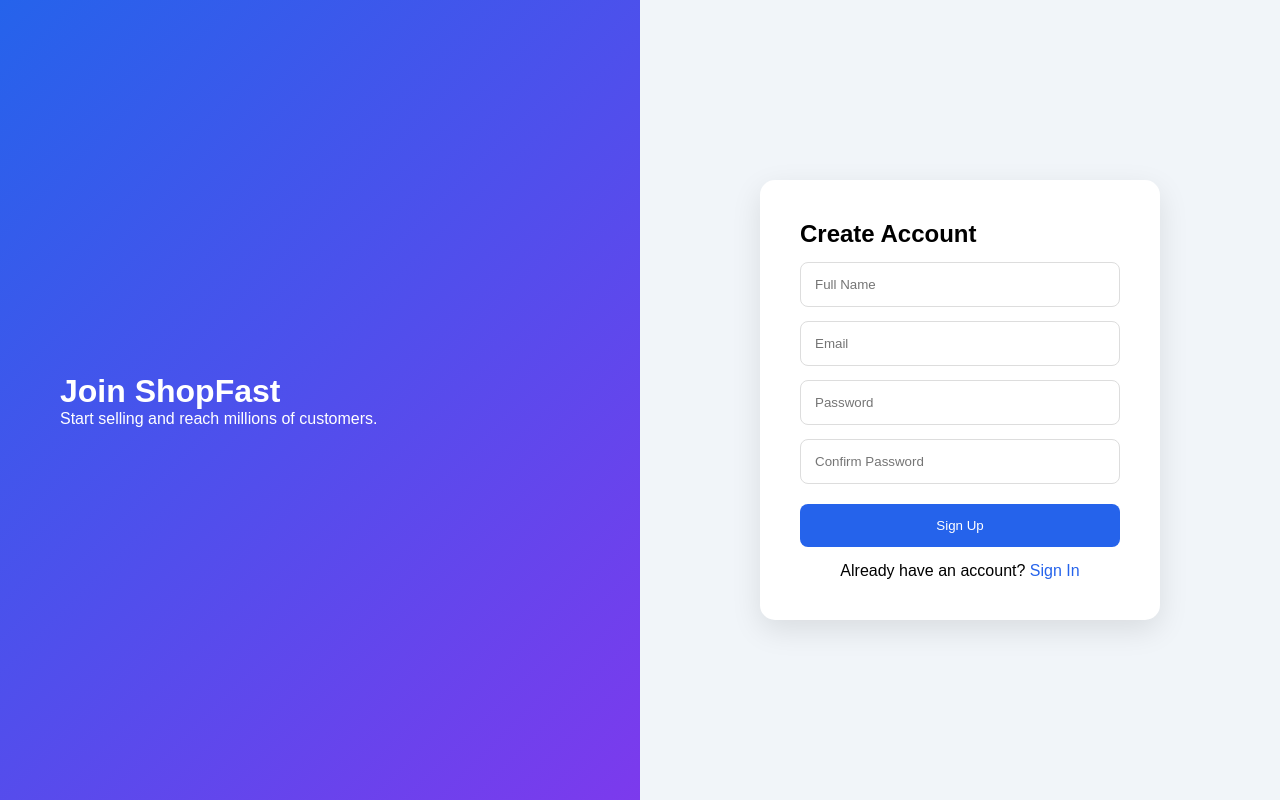
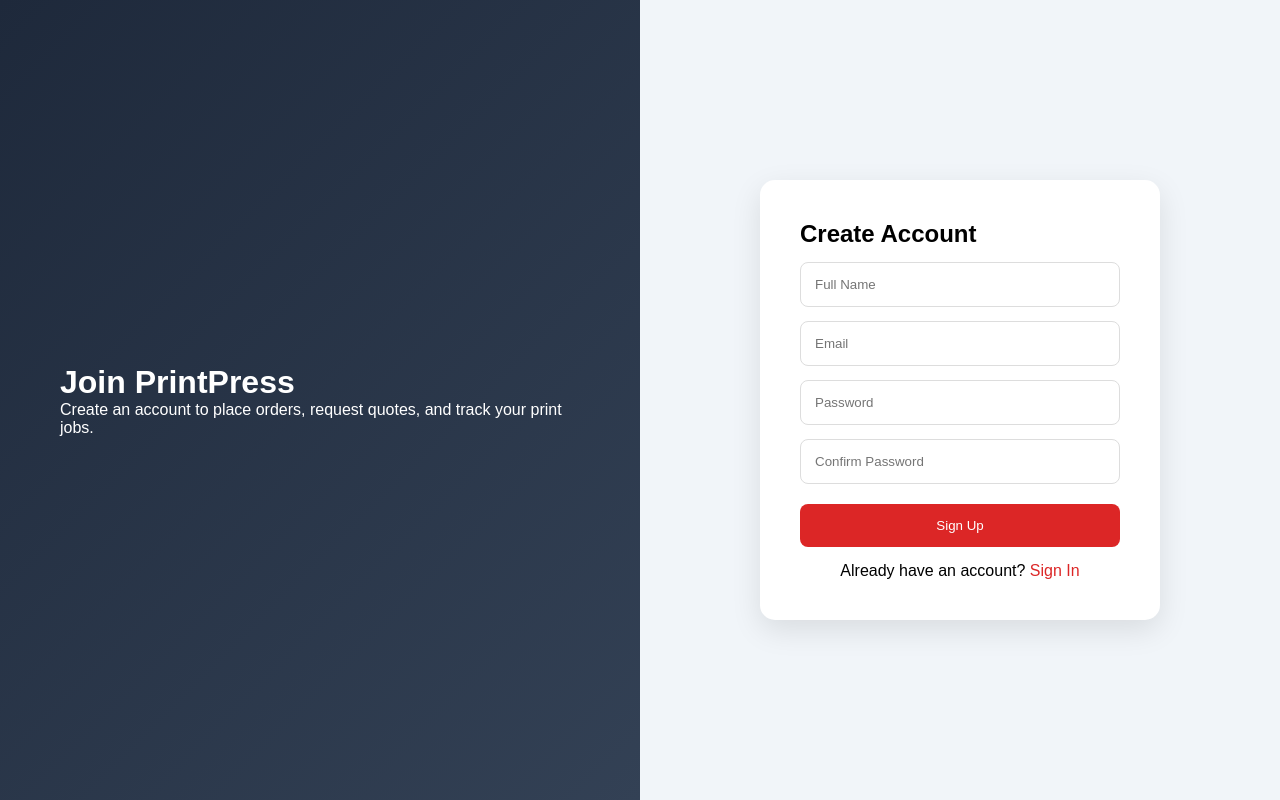
Before and after one commit to SaadRiaz99/Fast-Application-programing-Interface, a FastAPI app: page /signup in a window 1280 px wide. Run offline with FastAPI, Linux system fonts and the light colour scheme.

Commit message:
Update signup page for printing customers

```diff
--- a/static/signup.css
+++ b/static/signup.css
@@ -16,7 +16,7 @@ body{
 }
 
 .left{
-    background:linear-gradient(135deg,#2563eb,#7c3aed);
+    background:linear-gradient(135deg,#1e293b,#334155);
     color:white;
     display:flex;
     flex-direction:column;
@@ -52,7 +52,7 @@ button{
     padding:14px;
     border:none;
     border-radius:8px;
-    background:#2563eb;
+    background:#dc2626;
     color:white;
     cursor:pointer;
 }
@@ -63,6 +63,6 @@ button{
 }
 
 .login-link a{
-    color:#2563eb;
+    color:#dc2626;
     text-decoration:none;
 }
--- a/template/signup.html
+++ b/template/signup.html
@@ -3,7 +3,7 @@
 <head>
 <meta charset="UTF-8">
 <meta name="viewport" content="width=device-width, initial-scale=1.0">
-<title>Sign Up - ShopFast</title>
+<title>Sign Up - PrintPress</title>
 <link rel="stylesheet" href="/static/signup.css">
 </head>
 <body>
@@ -11,8 +11,8 @@
 <div class="container">
 
     <div class="left">
-        <h1>Join ShopFast</h1>
-        <p>Start selling and reach millions of customers.</p>
+        <h1>Join PrintPress</h1>
+        <p>Create an account to place orders, request quotes, and track your print jobs.</p>
     </div>
 
     <div class="right">
```
